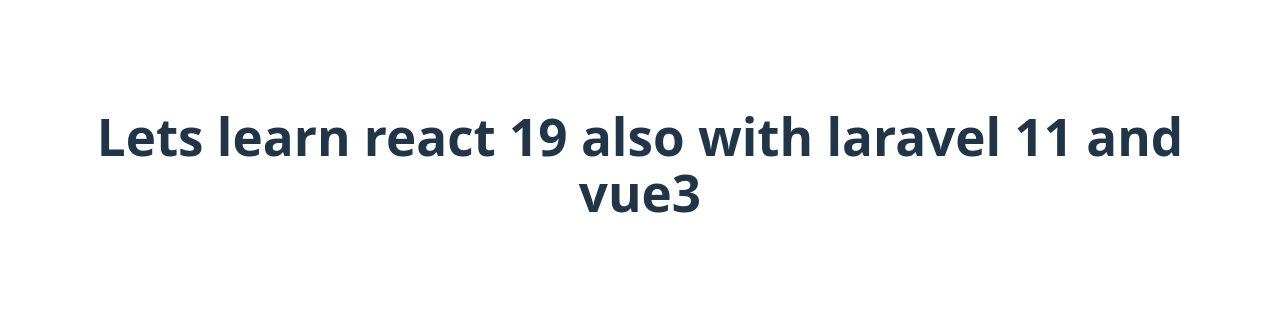
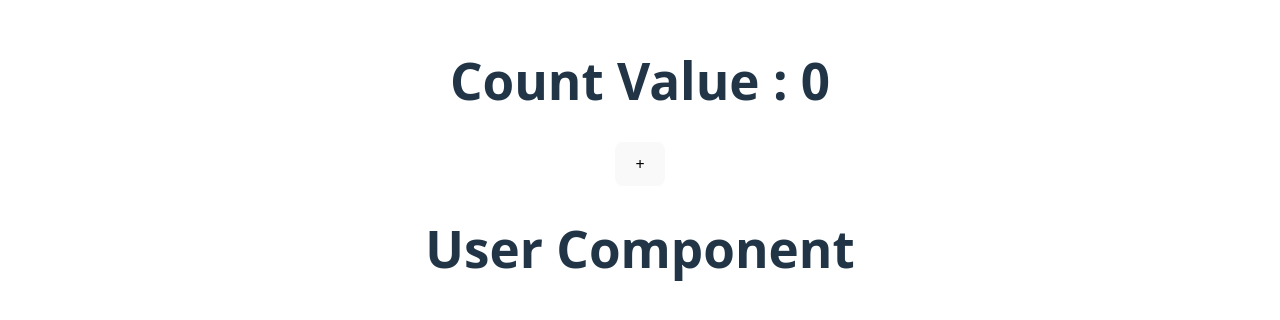
Before and after one commit to ajarubab/react-19-learning-2025, a React (Vite) app: page / in a window 1280 px wide. Shown: the part 236-556 px from the top of the page. Built offline with nearby package versions, Linux system fonts and the light colour scheme.

Commit message:
creating a new react component and executing some functions on it

```diff
--- a/src/App.jsx
+++ b/src/App.jsx
@@ -2,13 +2,16 @@ import { useState } from 'react'
 import reactLogo from './assets/react.svg'
 import viteLogo from '/vite.svg'
 import './App.css'
+import User from './user'
 
 function App() {
   const [count, setCount] = useState(0)
 
   return (
     <>
-      <h1>Lets learn react 19 also with laravel 11 and vue3</h1>
+      <h1>Count Value : {count}</h1>
+      <button onClick={()=>setCount(count+1)}> + </button>
+      <User/>
     </>
   )
 }
--- /dev/null
+++ b/src/user.jsx
@@ -0,0 +1,5 @@
+function User(){
+    return <h1>User Component</h1>;
+}
+
+export default User;
```
